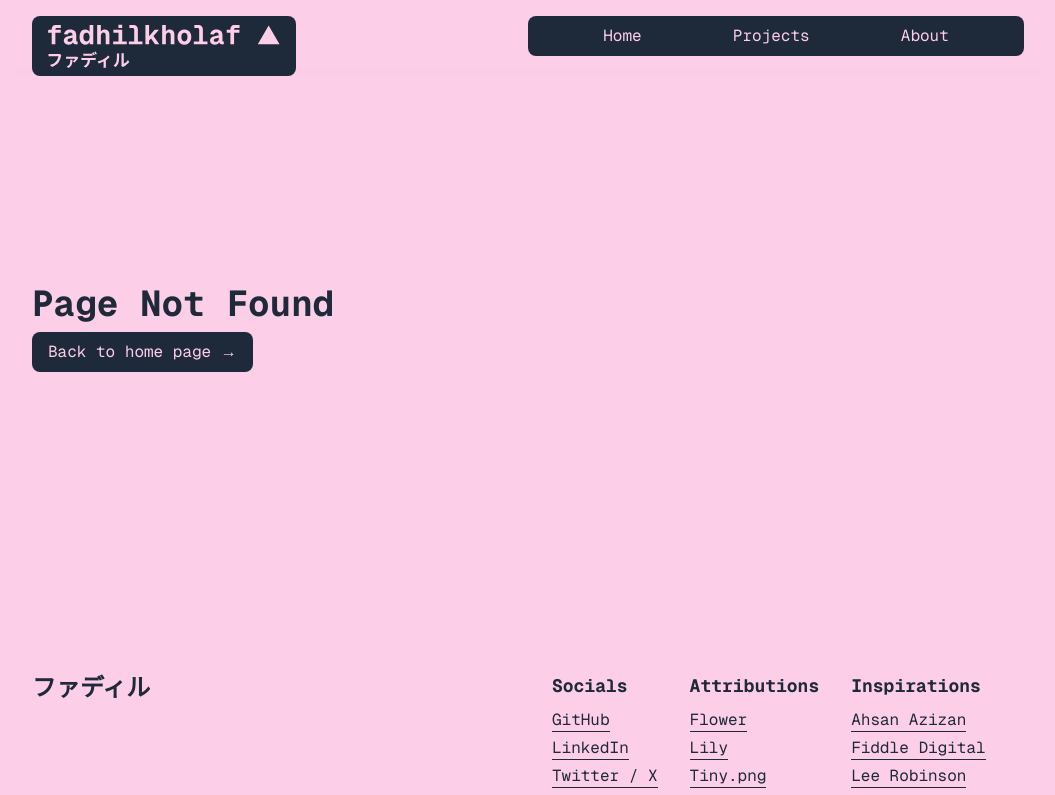
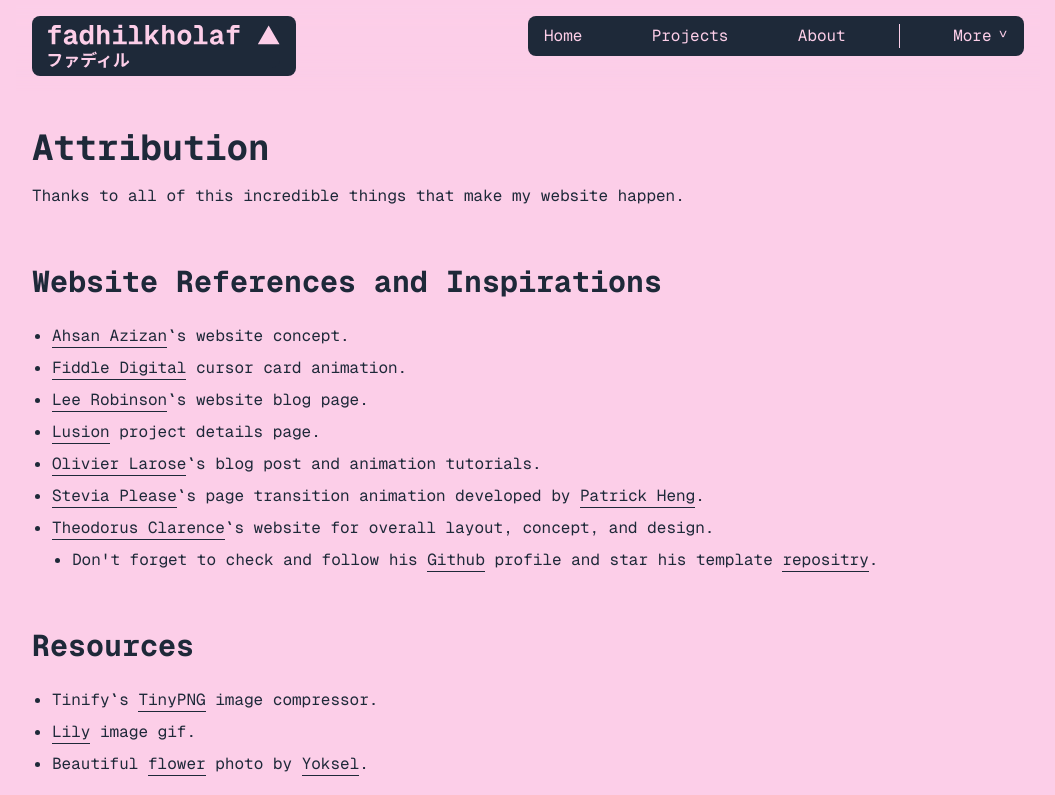
Before and after one commit to fadhilkholaf/dhil.xyz, a Next.js app: page /attribution in a window 1280 px wide. Before the commit this address had no page. Shown: the top 795 px of the page, without its empty margins (112-1167 px from the left). Built offline with nearby package versions, Linux system fonts and the light colour scheme.

Commit message:
feat: add new attribution page and update navbar

```diff
--- a/mdx-components.tsx
+++ b/mdx-components.tsx
@@ -46,15 +46,14 @@ export function useMDXComponents(components: MDXComponents): MDXComponents {
             <hr className="my-4" {...props} />
         ),
         ul: (props: ComponentPropsWithoutRef<"ul">) => (
-            <ul className="flex list-disc flex-col gap-y-1 pl-5" {...props} />
+            <ul className="list-disc pl-5" {...props} />
         ),
         ol: (props: ComponentPropsWithoutRef<"ol">) => (
-            <ul
-                className="flex list-decimal flex-col gap-y-1 pl-8"
-                {...props}
-            />
+            <ul className="list-decimal pl-8" {...props} />
         ),
-        li: (props: ComponentPropsWithoutRef<"li">) => <li {...props} />,
+        li: (props: ComponentPropsWithoutRef<"li">) => (
+            <li className="mt-2" {...props} />
+        ),
         img: (props: ImageProps) => {
             const { alt, ...rest } = props;
             return (
--- /dev/null
+++ b/src/app/(main)/attribution/page.mdx
@@ -0,0 +1,24 @@
+# Attribution
+
+Thanks to all of this incredible things that make my website happen.
+
+<br />
+
+## Website References and Inspirations
+
+- [Ahsan Azizan](https://www.ahsanzizan.xyz)\`s website concept.
+- [Fiddle Digital](https://fiddle.digital) cursor card animation.
+- [Lee Robinson](https://leerob.com)\`s website blog page.
+- [Lusion](https://lusion.co) project details page.
+- [Olivier Larose](https://blog.olivierlarose.com)\`s blog post and animation tutorials.
+- [Stevia Please](https://www.steviaplease.me)\`s page transition animation developed by [Patrick Heng](https://patrickheng.com).
+- [Theodorus Clarence](https://theodorusclarence.com)\`s website for overall layout, concept, and design.
+    - Don't forget to check and follow his [Github](https://github.com/theodorusclarence) profile and star his template [repositry](https://github.com/theodorusclarence/ts-nextjs-tailwind-starter).
+
+<br />
+
+## Resources
+
+- Tinify`s [TinyPNG](https://tinypng.com) image compressor.
+- [Lily](https://tenor.com/view/love-mylofly-jkt48-lily-cantik-lily-lucu-gif-2165950836249670182) image gif.
+- Beautiful [flower](https://unsplash.com/photos/selective-focus-photography-of-purple-petaled-flower-ko-Dt_501t4) photo by [Yoksel](https://unsplash.com/@yoksel).
--- /dev/null
+++ b/src/app/(main)/attribution/template.tsx
@@ -0,0 +1,13 @@
+import { ReactNode } from "react";
+
+import PageTransitionWrapper from "@/components/wrappers/PageTransitionWrapper";
+
+const AttributionTemplate = ({ children }: { children: ReactNode }) => {
+    return (
+        <PageTransitionWrapper>
+            <article className="flex flex-col gap-y-4">{children}</article>
+        </PageTransitionWrapper>
+    );
+};
+
+export default AttributionTemplate;
--- a/src/app/(main)/projects/[id]/page.tsx
+++ b/src/app/(main)/projects/[id]/page.tsx
@@ -112,9 +112,9 @@ const ProjectDetailsPage = async ({
                     )}
                 </header>
                 {project.detail && (
-                    <main className="flex flex-col gap-y-4">
+                    <article className="flex flex-col gap-y-4">
                         <ProjectDetail />
-                    </main>
+                    </article>
                 )}
             </main>
             <footer className="flex flex-col gap-y-8">
--- a/src/app/globals.css
+++ b/src/app/globals.css
@@ -69,7 +69,8 @@
         @apply text-base font-bold md:text-lg;
     }
 
-    a {
+    a,
+    button {
         @apply cursor-pointer underline underline-offset-[6px];
     }
 
@@ -97,6 +98,18 @@
         @apply mx-auto size-full max-w-5xl p-4;
     }
 
+    .offset-top {
+        @apply top-[calc(40px+2rem)];
+
+        @media (width < 48rem) {
+            @apply top-[calc(36px+2rem)];
+        }
+    }
+
+    .animated-underline {
+        @apply before:ease-out-cubic before:bg-secondary after:ease-out-cubic after:bg-secondary relative inline-block w-fit no-underline before:absolute before:bottom-0 before:left-0 before:h-px before:w-full before:origin-left before:scale-x-0 before:transition-transform before:duration-[500ms] after:absolute after:bottom-0 after:left-0 after:h-px after:w-full after:origin-right after:scale-x-100 after:transition-transform after:duration-[750ms] hover:before:scale-x-100 hover:before:duration-[750ms] hover:after:scale-x-0 hover:after:duration-[500ms];
+    }
+
     ::selection {
         @apply bg-secondary text-primary;
     }
@@ -113,7 +126,3 @@
         @apply bg-secondary rounded-lg;
     }
 }
-
-@utility animated-underline {
-    @apply before:ease-out-cubic before:bg-secondary after:ease-out-cubic after:bg-secondary relative inline-block w-fit no-underline before:absolute before:bottom-0 before:left-0 before:h-px before:w-full before:origin-left before:scale-x-0 before:transition-transform before:duration-[500ms] after:absolute after:bottom-0 after:left-0 after:h-px after:w-full after:origin-right after:scale-x-100 after:transition-transform after:duration-[750ms] hover:before:scale-x-100 hover:before:duration-[750ms] hover:after:scale-x-0 hover:after:duration-[500ms];
-}
--- a/src/components/Footer.tsx
+++ b/src/components/Footer.tsx
@@ -15,7 +15,7 @@ const Footer = () => {
                             className="flex min-w-[200] flex-col gap-2"
                         >
                             <h4>{name}</h4>
-                            <ul className="flex flex-col gap-y-1">
+                            <ul className="flex flex-col gap-y-2">
                                 {links.map((link, j) => (
                                     <li key={j}>
                                         <a
--- a/src/components/Navbar.tsx
+++ b/src/components/Navbar.tsx
@@ -1,6 +1,9 @@
-// "use client";
+"use client";
 
 import Image from "next/image";
+import { useEffect, useRef, useState } from "react";
+
+import { motion, Variants } from "motion/react";
 
 import Logo from "@/../public/images/main/fadhilkholaf.svg";
 import { cn } from "@/utils/utils";
@@ -22,22 +25,72 @@ const menus: { label: string; href: string }[] = [
     },
 ];
 
-// const extraMenus: { label: string; href: string }[] = [
-//     {
-//         label: "Blog",
-//         href: "/blog",
-//     },
-//     {
-//         label: "Notes",
-//         href: "/notes",
-//     },
-//     {
-//         label: "Friends",
-//         href: "/friends",
-//     },
-// ];
+const extraMenus: { label: string; href: string }[] = [
+    // {
+    //     label: "Blog",
+    //     href: "/blog",
+    // },
+    // {
+    //     label: "Notes",
+    //     href: "/notes",
+    // },
+    // {
+    //     label: "Friends",
+    //     href: "/friends",
+    // },
+    {
+        label: "Attribution",
+        href: "/attribution",
+    },
+];
+
+const activeVariants: Variants = {
+    initial: {
+        opacity: 0,
+        y: 50,
+        rotate: 6,
+        transition: {
+            type: "tween",
+            duration: 0.25,
+            ease: [0.33, 1, 0.68, 1],
+        },
+    },
+    animate: {
+        opacity: 1,
+        y: 0,
+        rotate: 0,
+        transition: {
+            type: "tween",
+            duration: 0.25,
+            ease: [0.33, 1, 0.68, 1],
+        },
+    },
+};
 
 const Navbar = () => {
+    const extraMenuButtonRef = useRef<HTMLButtonElement>(null);
+    const extraMenuListRef = useRef<HTMLUListElement>(null);
+    const [isActive, setIsActive] = useState(false);
+
+    useEffect(() => {
+        const handleOutsideClick = (e: MouseEvent) => {
+            if (
+                extraMenuButtonRef.current &&
+                !extraMenuButtonRef.current.contains(e.target as Node) &&
+                extraMenuListRef.current &&
+                !extraMenuListRef.current.contains(e.target as Node)
+            ) {
+                setIsActive(false);
+            }
+        };
+
+        window.addEventListener("mousedown", handleOutsideClick);
+
+        return () => {
+            window.removeEventListener("mousedown", handleOutsideClick);
+        };
+    }, []);
+
     return (
         <nav
             className={cn(
@@ -57,7 +110,7 @@ const Navbar = () => {
                     className="bg-secondary h-[44px] w-fit overflow-hidden rounded-lg"
                 />
             </PageTransitionLink>
-            <ul className="bg-secondary text-primary flex h-fit w-full justify-evenly rounded-lg md:w-1/2">
+            <ul className="bg-secondary text-primary flex h-fit w-full justify-between rounded-lg md:w-1/2">
                 {menus.map((menu, i) => (
                     <PageTransitionLink
                         key={i}
@@ -67,19 +120,53 @@ const Navbar = () => {
                         <p>{menu.label}</p>
                     </PageTransitionLink>
                 ))}
-                {/* <li className="py-2">
+                <li className="py-2">
                     <span className="bg-primary block h-full w-px"></span>
                 </li>
                 <li>
                     <button
+                        ref={extraMenuButtonRef}
                         type="button"
+                        onClick={() => setIsActive((prev) => !prev)}
                         className="flex gap-x-2 rounded-lg px-4 py-2 no-underline"
                     >
-                        <span>More</span>
-                        <span className="block rotate-90 text-sm">{`>`}</span>
+                        More
+                        <span
+                            className={cn(
+                                "ease-out-cubic pointer-events-none block rotate-90 text-sm transition-transform duration-[250ms]",
+                                {
+                                    "-rotate-90": isActive,
+                                },
+                            )}
+                        >{`>`}</span>
                     </button>
-                </li> */}
+                </li>
             </ul>
+            <motion.div
+                initial={"initial"}
+                animate={isActive ? "animate" : "initial"}
+                variants={activeVariants}
+                className={cn(
+                    "offset-top pointer-events-auto fixed right-0 w-full origin-left px-4 md:mr-4 md:w-fit md:px-0",
+                    { "pointer-events-none": !isActive },
+                )}
+            >
+                <ul
+                    ref={extraMenuListRef}
+                    className="bg-secondary flex h-fit w-full flex-col justify-evenly gap-y-2 rounded-lg py-2 md:w-[200px]"
+                >
+                    {extraMenus.map((menu, i) => (
+                        <li key={i} onClick={() => setIsActive(false)}>
+                            <PageTransitionLink
+                                href={menu.href}
+                                className="inline-block w-full bg-transparent"
+                            >
+                                {menu.label}
+                            </PageTransitionLink>
+                        </li>
+                    ))}
+                </ul>
+            </motion.div>
         </nav>
     );
 };
--- a/src/utils/data.ts
+++ b/src/utils/data.ts
@@ -112,7 +112,7 @@ export const footerData: {
                 href: "https://tenor.com/view/love-mylofly-jkt48-lily-cantik-lily-lucu-gif-2165950836249670182",
             },
             {
-                title: "Tiny.png",
+                title: "TinyPNG",
                 href: "https://tinypng.com",
             },
         ],
@@ -136,6 +136,10 @@ export const footerData: {
                 href: "https://lusion.co",
             },
             {
+                title: "Olivier Larose",
+                href: "https://olivierlarose.com",
+            },
+            {
                 title: "Stevia Please",
                 href: "https://www.steviaplease.me",
             },
```
